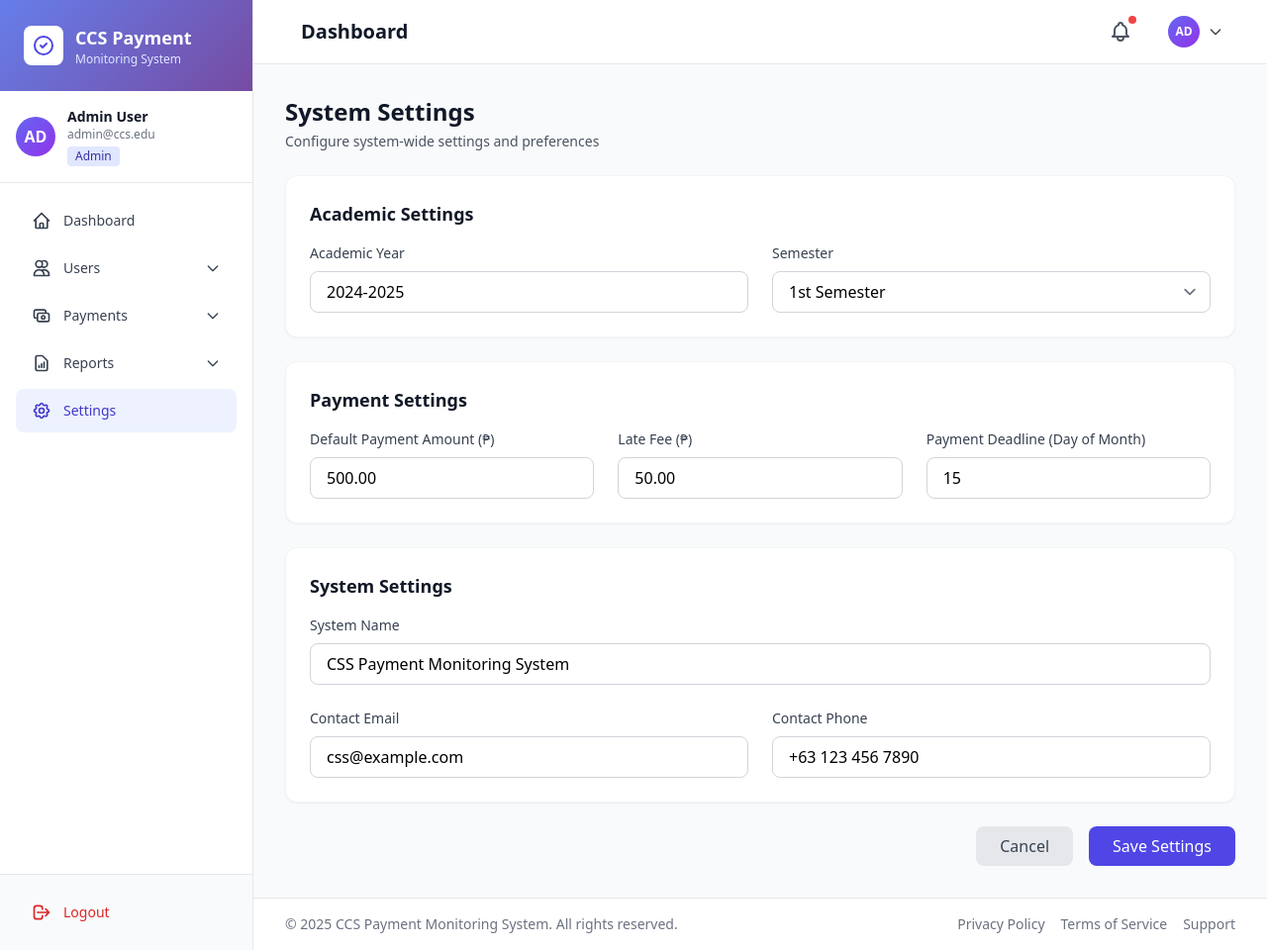
After one commit to yaniChan17/CCSPaymentMonitoringSystem, a Laravel app: page /admin/settings in a window 1280 px wide. The commit adds this page. Shown: the whole page at 99% size. Run offline with Laravel 12, Linux system fonts and the light colour scheme; a user stored in the database is signed in; data comes from the database, SQL or seed files in the repository; data that the repository does not hold is empty; style sheets or scripts are compiled from the project's sources; parts of the project's set-up code (start-up, migrations or seed data) failed here and were passed over.

Commit message:
Add database migrations, models, and settings functionality
Co-authored-by: yaniChan17 <160988334+yaniChan17@users.noreply.github.com>

```diff
--- /dev/null
+++ b/app/Http/Controllers/Admin/SettingsController.php
@@ -0,0 +1,62 @@
+<?php
+
+namespace App\Http\Controllers\Admin;
+
+use App\Http\Controllers\Controller;
+use App\Models\Setting;
+use Illuminate\Http\Request;
+
+class SettingsController extends Controller
+{
+    /**
+     * Display the settings page.
+     */
+    public function index()
+    {
+        $settings = [
+            // Academic Settings
+            'academic_year' => Setting::get('academic_year', '2024-2025'),
+            'semester' => Setting::get('semester', '1st Semester'),
+
+            // Payment Settings
+            'default_payment_amount' => Setting::get('default_payment_amount', '500.00'),
+            'late_fee' => Setting::get('late_fee', '50.00'),
+            'payment_deadline_day' => Setting::get('payment_deadline_day', '15'),
+
+            // System Settings
+            'system_name' => Setting::get('system_name', 'CSS Payment Monitoring System'),
+            'contact_email' => Setting::get('contact_email', 'css@example.com'),
+            'contact_phone' => Setting::get('contact_phone', '+63 123 456 7890'),
+        ];
+
+        return view('admin.settings.index', compact('settings'));
+    }
+
+    /**
+     * Update settings.
+     */
+    public function update(Request $request)
+    {
+        $validated = $request->validate([
+            'academic_year' => ['required', 'string', 'max:255'],
+            'semester' => ['required', 'string', 'max:255'],
+            'default_payment_amount' => ['required', 'numeric', 'min:0'],
+            'late_fee' => ['required', 'numeric', 'min:0'],
+            'payment_deadline_day' => ['required', 'integer', 'min:1', 'max:31'],
+            'system_name' => ['required', 'string', 'max:255'],
+            'contact_email' => ['required', 'email', 'max:255'],
+            'contact_phone' => ['nullable', 'string', 'max:255'],
+        ]);
+
+        foreach ($validated as $key => $value) {
+            $type = in_array($key, ['default_payment_amount', 'late_fee', 'payment_deadline_day'])
+                ? 'number'
+                : 'string';
+
+            Setting::set($key, $value, $type);
+        }
+
+        return redirect()->route('admin.settings.index')
+            ->with('success', 'Settings updated successfully!');
+    }
+}
--- a/app/Models/Student.php
+++ b/app/Models/Student.php
@@ -26,6 +26,7 @@ class Student extends Model
         'contact_number',
         'course',
         'year_level',
+        'block',
         'total_fees',
         'balance',
         'status',
--- /dev/null
+++ b/resources/views/admin/settings/index.blade.php
@@ -0,0 +1,166 @@
+<x-sidebar-layout>
+    <x-slot name="navigation">
+        <x-nav.admin />
+    </x-slot>
+
+    <div class="space-y-6">
+        <!-- Header -->
+        <div class="flex flex-col sm:flex-row sm:items-center sm:justify-between gap-4">
+            <div>
+                <h1 class="text-2xl font-bold text-gray-900">System Settings</h1>
+                <p class="mt-1 text-sm text-gray-600">Configure system-wide settings and preferences</p>
+            </div>
+        </div>
+
+        <!-- Success Message -->
+        @if(session('success'))
+            <div class="bg-green-50 border border-green-200 text-green-800 rounded-lg p-4">
+                <div class="flex items-center">
+                    <svg class="w-5 h-5 mr-2" fill="currentColor" viewBox="0 0 20 20">
+                        <path fill-rule="evenodd" d="M10 18a8 8 0 100-16 8 8 0 000 16zm3.707-9.293a1 1 0 00-1.414-1.414L9 10.586 7.707 9.293a1 1 0 00-1.414 1.414l2 2a1 1 0 001.414 0l4-4z" clip-rule="evenodd"/>
+                    </svg>
+                    {{ session('success') }}
+                </div>
+            </div>
+        @endif
+
+        <!-- Settings Form -->
+        <form method="POST" action="{{ route('admin.settings.update') }}" class="space-y-6">
+            @csrf
+            @method('PUT')
+
+            <!-- Academic Settings -->
+            <div class="bg-white rounded-xl shadow-sm border border-gray-100 p-6">
+                <h2 class="text-lg font-semibold text-gray-900 mb-4">Academic Settings</h2>
+                <div class="grid grid-cols-1 md:grid-cols-2 gap-6">
+                    <div>
+                        <label class="block text-sm font-medium text-gray-700 mb-2">Academic Year</label>
+                        <input type="text"
+                               name="academic_year"
+                               value="{{ old('academic_year', $settings['academic_year']) }}"
+                               class="w-full px-4 py-2 border border-gray-300 rounded-lg focus:ring-2 focus:ring-indigo-500 focus:border-transparent @error('academic_year') border-red-500 @enderror"
+                               placeholder="e.g., 2024-2025">
+                        @error('academic_year')
+                            <p class="mt-1 text-sm text-red-600">{{ $message }}</p>
+                        @enderror
+                    </div>
+
+                    <div>
+                        <label class="block text-sm font-medium text-gray-700 mb-2">Semester</label>
+                        <select name="semester"
+                                class="w-full px-4 py-2 border border-gray-300 rounded-lg focus:ring-2 focus:ring-indigo-500 focus:border-transparent @error('semester') border-red-500 @enderror">
+                            <option value="1st Semester" {{ old('semester', $settings['semester']) === '1st Semester' ? 'selected' : '' }}>1st Semester</option>
+                            <option value="2nd Semester" {{ old('semester', $settings['semester']) === '2nd Semester' ? 'selected' : '' }}>2nd Semester</option>
+                            <option value="Summer" {{ old('semester', $settings['semester']) === 'Summer' ? 'selected' : '' }}>Summer</option>
+                        </select>
+                        @error('semester')
+                            <p class="mt-1 text-sm text-red-600">{{ $message }}</p>
+                        @enderror
+                    </div>
+                </div>
+            </div>
+
+            <!-- Payment Settings -->
+            <div class="bg-white rounded-xl shadow-sm border border-gray-100 p-6">
+                <h2 class="text-lg font-semibold text-gray-900 mb-4">Payment Settings</h2>
+                <div class="grid grid-cols-1 md:grid-cols-3 gap-6">
+                    <div>
+                        <label class="block text-sm font-medium text-gray-700 mb-2">Default Payment Amount (₱)</label>
+                        <input type="number"
+                               name="default_payment_amount"
+                               value="{{ old('default_payment_amount', $settings['default_payment_amount']) }}"
+                               step="0.01"
+                               min="0"
+                               class="w-full px-4 py-2 border border-gray-300 rounded-lg focus:ring-2 focus:ring-indigo-500 focus:border-transparent @error('default_payment_amount') border-red-500 @enderror"
+                               placeholder="500.00">
+                        @error('default_payment_amount')
+                            <p class="mt-1 text-sm text-red-600">{{ $message }}</p>
+                        @enderror
+                    </div>
+
+                    <div>
+                        <label class="block text-sm font-medium text-gray-700 mb-2">Late Fee (₱)</label>
+                        <input type="number"
+                               name="late_fee"
+                               value="{{ old('late_fee', $settings['late_fee']) }}"
+                               step="0.01"
+                               min="0"
+                               class="w-full px-4 py-2 border border-gray-300 rounded-lg focus:ring-2 focus:ring-indigo-500 focus:border-transparent @error('late_fee') border-red-500 @enderror"
+                               placeholder="50.00">
+                        @error('late_fee')
+                            <p class="mt-1 text-sm text-red-600">{{ $message }}</p>
+                        @enderror
+                    </div>
+
+                    <div>
+                        <label class="block text-sm font-medium text-gray-700 mb-2">Payment Deadline (Day of Month)</label>
+                        <input type="number"
+                               name="payment_deadline_day"
+                               value="{{ old('payment_deadline_day', $settings['payment_deadline_day']) }}"
+                               min="1"
+                               max="31"
+                               class="w-full px-4 py-2 border border-gray-300 rounded-lg focus:ring-2 focus:ring-indigo-500 focus:border-transparent @error('payment_deadline_day') border-red-500 @enderror"
+                               placeholder="15">
+                        @error('payment_deadline_day')
+                            <p class="mt-1 text-sm text-red-600">{{ $message }}</p>
+                        @enderror
+                    </div>
+                </div>
+            </div>
+
+            <!-- System Settings -->
+            <div class="bg-white rounded-xl shadow-sm border border-gray-100 p-6">
+                <h2 class="text-lg font-semibold text-gray-900 mb-4">System Settings</h2>
+                <div class="grid grid-cols-1 md:grid-cols-2 gap-6">
+                    <div class="md:col-span-2">
+                        <label class="block text-sm font-medium text-gray-700 mb-2">System Name</label>
+                        <input type="text"
+                               name="system_name"
+                               value="{{ old('system_name', $settings['system_name']) }}"
+                               class="w-full px-4 py-2 border border-gray-300 rounded-lg focus:ring-2 focus:ring-indigo-500 focus:border-transparent @error('system_name') border-red-500 @enderror"
+                               placeholder="CSS Payment Monitoring System">
+                        @error('system_name')
+                            <p class="mt-1 text-sm text-red-600">{{ $message }}</p>
+                        @enderror
+                    </div>
+
+                    <div>
+                        <label class="block text-sm font-medium text-gray-700 mb-2">Contact Email</label>
+                        <input type="email"
+                               name="contact_email"
+                               value="{{ old('contact_email', $settings['contact_email']) }}"
+                               class="w-full px-4 py-2 border border-gray-300 rounded-lg focus:ring-2 focus:ring-indigo-500 focus:border-transparent @error('contact_email') border-red-500 @enderror"
+                               placeholder="css@example.com">
+                        @error('contact_email')
+                            <p class="mt-1 text-sm text-red-600">{{ $message }}</p>
+                        @enderror
+                    </div>
+
+                    <div>
+                        <label class="block text-sm font-medium text-gray-700 mb-2">Contact Phone</label>
+                        <input type="text"
+                               name="contact_phone"
+                               value="{{ old('contact_phone', $settings['contact_phone']) }}"
+                               class="w-full px-4 py-2 border border-gray-300 rounded-lg focus:ring-2 focus:ring-indigo-500 focus:border-transparent @error('contact_phone') border-red-500 @enderror"
+                               placeholder="+63 123 456 7890">
+                        @error('contact_phone')
+                            <p class="mt-1 text-sm text-red-600">{{ $message }}</p>
+                        @enderror
+                    </div>
+                </div>
+            </div>
+
+            <!-- Action Buttons -->
+            <div class="flex justify-end space-x-4">
+                <a href="{{ route('admin.dashboard') }}"
+                   class="px-6 py-2 bg-gray-200 text-gray-700 rounded-lg hover:bg-gray-300 transition-colors">
+                    Cancel
+                </a>
+                <button type="submit"
+                        class="px-6 py-2 bg-indigo-600 text-white rounded-lg hover:bg-indigo-700 transition-colors">
+                    Save Settings
+                </button>
+            </div>
+        </form>
+    </div>
+</x-sidebar-layout>
--- a/resources/views/components/nav/admin.blade.php
+++ b/resources/views/components/nav/admin.blade.php
@@ -72,7 +72,8 @@
     </div>
 
     <!-- Settings -->
-    <a href="#" class="flex items-center space-x-3 px-4 py-3 text-sm font-medium text-gray-700 hover:bg-gray-100 rounded-lg transition-all duration-200">
+    <a href="{{ route('admin.settings.index') }}"
+       class="flex items-center space-x-3 px-4 py-3 text-sm font-medium rounded-lg transition-all duration-200 {{ request()->routeIs('admin.settings.*') ? 'bg-indigo-50 text-indigo-700' : 'text-gray-700 hover:bg-gray-100' }}">
         <svg class="w-5 h-5" fill="none" stroke="currentColor" viewBox="0 0 24 24">
             <path stroke-linecap="round" stroke-linejoin="round" stroke-width="2" d="M10.325 4.317c.426-1.756 2.924-1.756 3.35 0a1.724 1.724 0 002.573 1.066c1.543-.94 3.31.826 2.37 2.37a1.724 1.724 0 001.065 2.572c1.756.426 1.756 2.924 0 3.35a1.724 1.724 0 00-1.066 2.573c.94 1.543-.826 3.31-2.37 2.37a1.724 1.724 0 00-2.572 1.065c-.426 1.756-2.924 1.756-3.35 0a1.724 1.724 0 00-2.573-1.066c-1.543.94-3.31-.826-2.37-2.37a1.724 1.724 0 00-1.065-2.572c-1.756-.426-1.756-2.924 0-3.35a1.724 1.724 0 001.066-2.573c-.94-1.543.826-3.31 2.37-2.37.996.608 2.296.07 2.572-1.065z"/>
             <path stroke-linecap="round" stroke-linejoin="round" stroke-width="2" d="M15 12a3 3 0 11-6 0 3 3 0 016 0z"/>
--- a/routes/web.php
+++ b/routes/web.php
@@ -48,6 +48,10 @@ Route::middleware(['auth', 'admin'])->prefix('admin')->name('admin.')->group(fun
     Route::get('/reports/export-payments', [ReportController::class, 'exportPayments'])->name('reports.export-payments');
     Route::get('/reports/export-students', [ReportController::class, 'exportStudents'])->name('reports.export-students');
     Route::get('/reports/export-summary', [ReportController::class, 'exportSummary'])->name('reports.export-summary');
+
+    // Settings
+    Route::get('/settings', [App\Http\Controllers\Admin\SettingsController::class, 'index'])->name('settings.index');
+    Route::put('/settings', [App\Http\Controllers\Admin\SettingsController::class, 'update'])->name('settings.update');
 });
 
 // Treasurer Routes
```
Also changed, not shown: app/Http/Controllers/Admin/PaymentController.php (+39 -7 lines), app/Http/Controllers/Admin/ReportController.php (+30 -1 lines), app/Models/Setting.php (added, +60 -0 lines), resources/views/admin/payments/index.blade.php (+52 -2 lines), database/migrations/2025_10_20_225300_add_block_to_students_table.php (added), database/migrations/2025_10_20_225324_create_settings_table.php (added).
